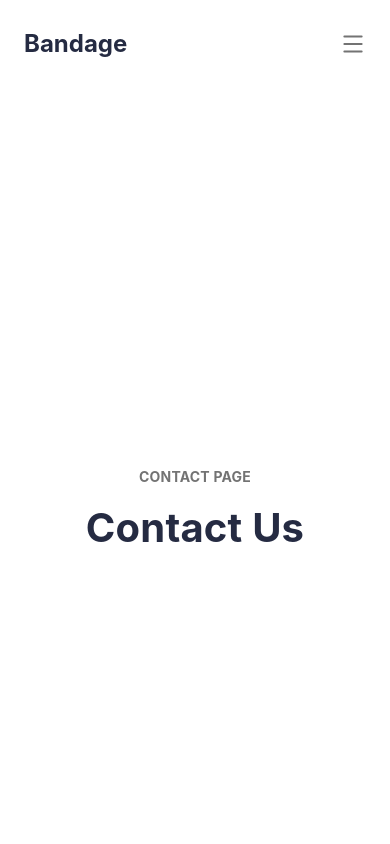
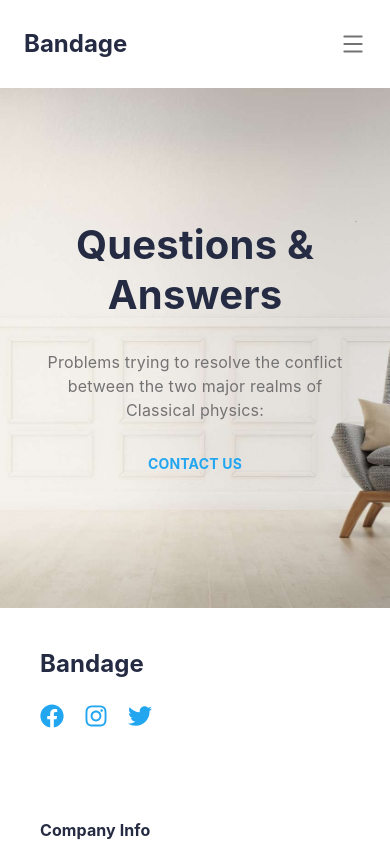
Before and after one commit to orkunorhan/ecommerce-platform, a React (Vite) app: page /contact in a window 390 px wide. Shown: the top 844 px of the page. Built offline with nearby package versions, Linux system fonts and the light colour scheme.

Commit message:
feat: implement contact hero section
- Create reusable ContactHero component
- Add contact hero content data
- Implement responsive background image layout
- Add contact call-to-action link
- Match the Figma mobile and desktop designs

```diff
--- /dev/null
+++ b/src/components/contact/ContactHero.jsx
@@ -0,0 +1,35 @@
+function ContactHero({
+    title,
+    description,
+    actionText,
+    actionHref,
+    backgroundImage,
+}) {
+    return (
+        <section
+            className="flex min-h-[520px] w-full items-center justify-center bg-cover bg-center px-8 py-20 lg:min-h-[446px]"
+            style={{
+                backgroundImage: `url(${backgroundImage})`,
+            }}
+        >
+            <div className="flex max-w-[620px] flex-col items-center text-center">
+                <h1 className="max-w-[420px] text-[40px] font-bold leading-[50px] tracking-[0.2px] text-[#252B42] lg:max-w-none">
+                    {title}
+                </h1>
+
+                <p className="mt-[30px] max-w-[350px] text-base leading-6 tracking-[0.2px] text-[#737373] lg:max-w-[470px]">
+                    {description}
+                </p>
+
+                <a
+                    href={actionHref}
+                    className="mt-[30px] text-sm font-bold uppercase leading-6 tracking-[0.2px] text-[#23A6F0]"
+                >
+                    {actionText}
+                </a>
+            </div>
+        </section>
+    );
+}
+
+export default ContactHero;
--- /dev/null
+++ b/src/data/contactHero.js
@@ -0,0 +1,10 @@
+const contactHero = {
+  title: "Questions & Answers",
+  description:
+    "Problems trying to resolve the conflict between the two major realms of Classical physics:",
+  actionText: "Contact Us",
+  actionHref: "#contact-form",
+  backgroundImage: "/images/contact-hero.jpg",
+};
+
+export default contactHero;
--- a/src/pages/ContactPage.jsx
+++ b/src/pages/ContactPage.jsx
@@ -1,14 +1,17 @@
+import ContactHero from "../components/contact/ContactHero";
+import contactHero from "../data/contactHero";
+
 function ContactPage() {
     return (
-        <section className="flex min-h-screen flex-col items-center justify-center px-6 py-20 text-center">
-            <p className="text-sm font-bold uppercase tracking-[0.2px] text-[#737373]">
-                Contact Page
-            </p>
-
-            <h1 className="mt-4 text-[40px] font-bold leading-[50px] tracking-[0.2px] text-[#252B42]">
-                Contact Us
-            </h1>
-        </section>
+        <>
+            <ContactHero
+                title={contactHero.title}
+                description={contactHero.description}
+                actionText={contactHero.actionText}
+                actionHref={contactHero.actionHref}
+                backgroundImage={contactHero.backgroundImage}
+            />
+        </>
     );
 }
 
```
Also changed, not shown: public/images/contact-hero.jpg (added).
